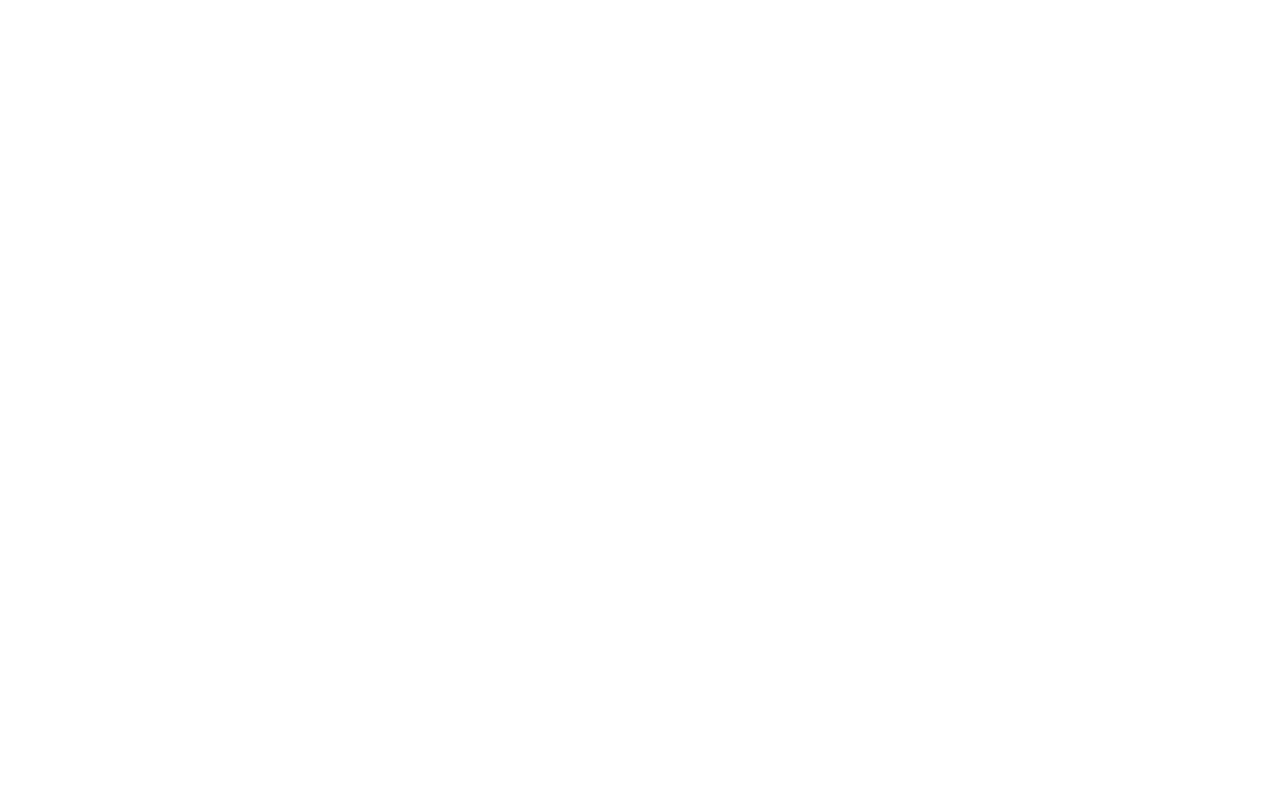
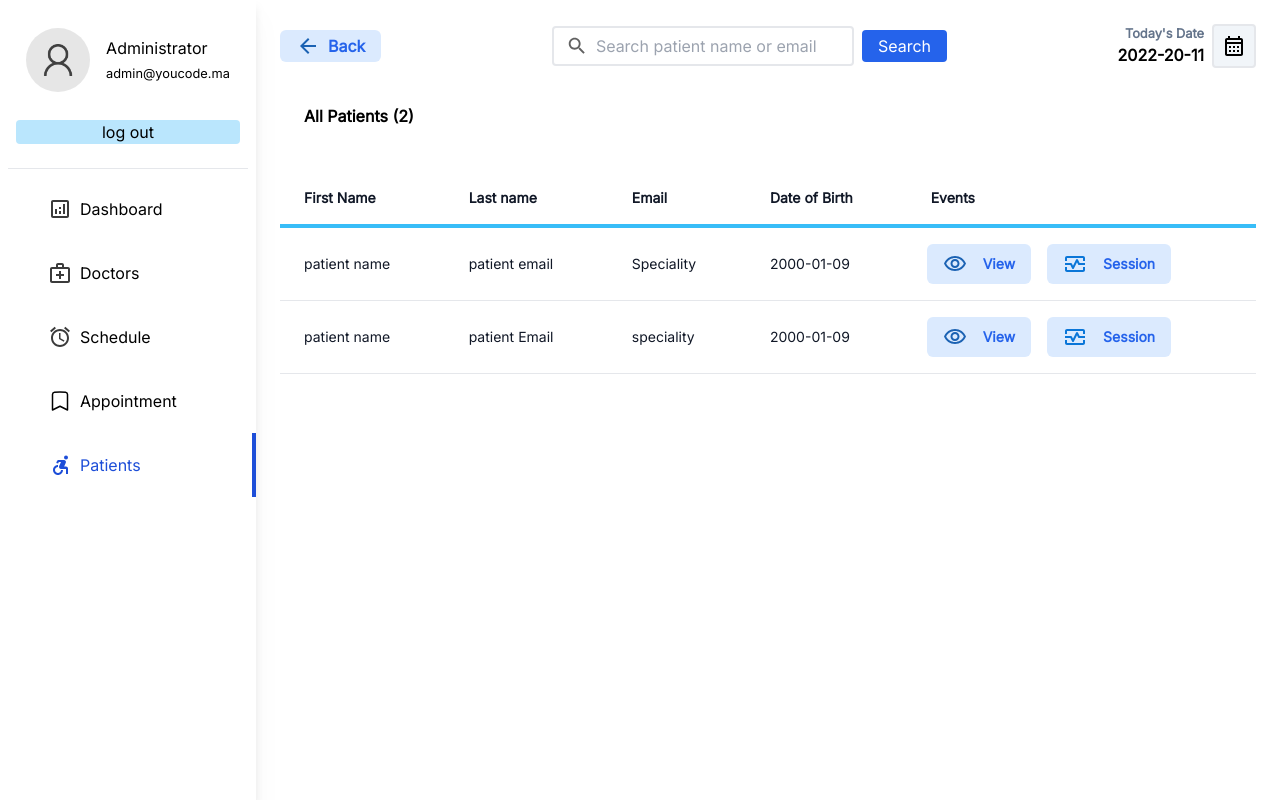
Before and after one commit to kfifel/Gestion-RDV-Hopital, a PHP site: page /admin-interfaces/admin-patients.php in a window 1280 px wide. Before the commit the page is empty. Run offline with PHP 8.4, Linux system fonts and the light colour scheme; some libraries are stand-ins or nearby versions.

Commit message:
add admin_patients.php content

```diff
--- a/admin-interfaces/admin-patients.php
+++ b/admin-interfaces/admin-patients.php
@@ -0,0 +1,169 @@
+<!doctype html>
+<html lang="en">
+<?php
+$GLOBALS['page_title']="All patient";
+require "../includes/head.php";
+?>
+<body>
+<?php
+$GLOBALS['current_page'] = 'patients';
+include('../includes/admin-sidebar.php');
+?>
+<main class="ml-64 p-6 admin-dashboard flex flex-col gap-3">
+    <div class="header flex justify-between">
+        <div class="flex gap-2 items-center">
+            <button class=" flex gap-2 px-4 py-1 text-blue-600 rounded-md font-bold bg-blue-100">
+                <svg xmlns="http://www.w3.org/2000/svg" height="24px" viewBox="0 0 24 24" width="24px" fill="#1b62b3"><path d="M0 0h24v24H0V0z" fill="none"/><path d="M20 11H7.83l5.59-5.59L12 4l-8 8 8 8 1.41-1.41L7.83 13H20v-2z"/></svg>
+                Back
+            </button>
+        </div>
+        <form class="search flex gap-2 items-center w-100">
+            <div class="border-2 rounded p-1 px-3 flex items-center ">
+                <svg xmlns="http://www.w3.org/2000/svg" height="24px" viewBox="0 0 24 24" width="24px" fill="#616161"><path d="M0 0h24v24H0V0z" fill="none"/><path d="M15.5 14h-.79l-.28-.27C15.41 12.59 16 11.11 16 9.5 16 5.91 13.09 3 9.5 3S3 5.91 3 9.5 5.91 16 9.5 16c1.61 0 3.09-.59 4.23-1.57l.27.28v.79l5 4.99L20.49 19l-4.99-5zm-6 0C7.01 14 5 11.99 5 9.5S7.01 5 9.5 5 14 7.01 14 9.5 11.99 14 9.5 14z"/></svg>
+                <input class="p-2 h-7 w-full focus:outline-0" type="text" name="search" placeholder="Search patient name or email">
+            </div>
+            <button class="bg-blue-600  px-4 h-8 rounded text-white" type="submit" name="search" >Search</button>
+        </form>
+        <div class="date flex gap-2">
+            <div class="font-bold">
+                <small class="block text-slate-500 text-right">Today's Date</small>
+                <span class="">2022-20-11</span>
+            </div>
+            <div class="h-11 w-11 flex justify-center items-center border-2 rounded bg-slate-100">
+                <svg xmlns="http://www.w3.org/2000/svg" enable-background="new 0 0 24 24" height="24px" viewBox="0 0 24 24" width="24px" fill="#000000"><g><rect fill="none" height="24" width="24"/></g><g><path d="M19,4h-1V2h-2v2H8V2H6v2H5C3.89,4,3.01,4.9,3.01,6L3,20c0,1.1,0.89,2,2,2h14c1.1,0,2-0.9,2-2V6C21,4.9,20.1,4,19,4z M19,20 H5V10h14V20z M19,8H5V6h14V8z M9,14H7v-2h2V14z M13,14h-2v-2h2V14z M17,14h-2v-2h2V14z M9,18H7v-2h2V18z M13,18h-2v-2h2V18z M17,18 h-2v-2h2V18z"/></g></svg>
+            </div>
+        </div>
+    </div>
+
+    <h6 class ="font-bold m-4 p-2">
+        All Patients <span>(2)</span>
+    </h6>
+
+    <section>
+        <div class="flex flex-col">
+            <div class="overflow-x-auto sm:-mx-6 lg:-mx-8">
+                <div class="py-2 inline-block min-w-full sm:px-6 lg:px-8">
+                    <div class="overflow-hidden">
+                        <table class="min-w-full">
+                            <thead class="bg-white border-b-4 border-sky-400 font-bold">
+                            <tr>
+                                <th scope="col" class="text-sm text-gray-900 px-6 py-4 text-left ">
+                                    First Name
+                                </th>
+                                <th scope="col" class="text-sm text-gray-900 px-6 py-4 text-left">
+                                    Last name
+                                </th>
+                                <th scope="col" class="text-sm text-gray-900 px-6 py-4 text-left">
+                                    Email
+                                </th>
+                                <th scope="col" class="text-sm text-gray-900 px-6 py-4 text-left">
+                                    Date of Birth
+                                </th>
+                                <th scope="col" class="text-sm text-gray-900 px-6 py-4 text-left">
+                                    Events
+                                </th>
+                            </tr>
+                            </thead>
+                            <tbody>
+                            <tr class="bg-white border-b transition duration-300 ease-in-out hover:bg-gray-100">
+                                <td class="px-6 py-4 whitespace-nowrap text-sm font-medium text-gray-900">
+                                    patient name
+                                </td>
+                                <td class="text-sm text-gray-900 font-medium  px-6 py-4 whitespace-nowrap">
+                                    patient email
+                                </td>
+                                <td class="text-sm text-gray-900 font-medium px-6 py-4 whitespace-nowrap">
+                                    Speciality
+                                </td>
+                                <td class="text-sm text-gray-900 font-medium px-6 py-4 whitespace-nowrap">
+                                    2000-01-09
+                                </td>
+                                <td class="flex text-sm gap-4 px-5 text-gray-900 font-light px-4 py-4 whitespace-nowrap">
+                                    <button data-modal-toggle="staticModal" class="px-4 flex gap-4 items-center py-2 text-blue-600 rounded-md font-bold bg-blue-100">
+                                        <svg xmlns="http://www.w3.org/2000/svg" height="24px" viewBox="0 0 24 24" width="24px" fill="#1b62b3"><path d="M0 0h24v24H0V0z" fill="none"/><path d="M12 6c3.79 0 7.17 2.13 8.82 5.5C19.17 14.87 15.79 17 12 17s-7.17-2.13-8.82-5.5C4.83 8.13 8.21 6 12 6m0-2C7 4 2.73 7.11 1 11.5 2.73 15.89 7 19 12 19s9.27-3.11 11-7.5C21.27 7.11 17 4 12 4zm0 5c1.38 0 2.5 1.12 2.5 2.5S13.38 14 12 14s-2.5-1.12-2.5-2.5S10.62 9 12 9m0-2c-2.48 0-4.5 2.02-4.5 4.5S9.52 16 12 16s4.5-2.02 4.5-4.5S14.48 7 12 7z"/></svg>
+                                        View
+                                    </button>
+                                    <button class="px-4 flex gap-4 items-center py-2 text-blue-600 rounded-md font-bold bg-blue-100">
+
+                                        <svg xmlns="http://www.w3.org/2000/svg" enable-background="new 0 0 24 24" height="24px" viewBox="0 0 24 24" width="24px" fill="#0A76D8"><g><rect fill="none" height="24" width="24"/></g><g><g><path d="M20,4H4C2.9,4,2,4.9,2,6v3h2V6h16v3h2V6C22,4.9,21.1,4,20,4z"/><path d="M20,18H4v-3H2v3c0,1.1,0.9,2,2,2h16c1.1,0,2-0.9,2-2v-3h-2V18z"/><path d="M14.89,7.55c-0.34-0.68-1.45-0.68-1.79,0L10,13.76l-1.11-2.21C8.72,11.21,8.38,11,8,11H2v2h5.38l1.72,3.45 C9.28,16.79,9.62,17,10,17s0.72-0.21,0.89-0.55L14,10.24l1.11,2.21C15.28,12.79,15.62,13,16,13h6v-2h-5.38L14.89,7.55z"/></g></g></svg>
+                                        Session
+                                    </button>
+                                </td>
+                            </tr>
+                            <tr class="bg-white border-b transition duration-300 ease-in-out hover:bg-gray-100">
+                                <td class="px-6 py-4 whitespace-nowrap text-sm font-medium text-gray-900">
+                                    patient name
+                                </td>
+                                <td class="text-sm text-gray-900 font-medium  px-6 py-4 whitespace-nowrap">
+                                    patient Email
+                                </td>
+                                <td class="text-sm text-gray-900 font-medium px-6 py-4 whitespace-nowrap">
+                                    speciality
+                                </td>
+                                <td class="text-sm text-gray-900 font-medium px-6 py-4 whitespace-nowrap">
+                                    2000-01-09
+                                </td>
+                                <td class="flex text-sm gap-4 px-5 text-gray-900 font-light px-4 py-4 whitespace-nowrap">
+                                    <button data-modal-toggle="staticModal" class="px-4 flex gap-4 items-center py-2 text-blue-600 rounded-md font-bold bg-blue-100">
+                                        <svg xmlns="http://www.w3.org/2000/svg" height="24px" viewBox="0 0 24 24" width="24px" fill="#1b62b3"><path d="M0 0h24v24H0V0z" fill="none"/><path d="M12 6c3.79 0 7.17 2.13 8.82 5.5C19.17 14.87 15.79 17 12 17s-7.17-2.13-8.82-5.5C4.83 8.13 8.21 6 12 6m0-2C7 4 2.73 7.11 1 11.5 2.73 15.89 7 19 12 19s9.27-3.11 11-7.5C21.27 7.11 17 4 12 4zm0 5c1.38 0 2.5 1.12 2.5 2.5S13.38 14 12 14s-2.5-1.12-2.5-2.5S10.62 9 12 9m0-2c-2.48 0-4.5 2.02-4.5 4.5S9.52 16 12 16s4.5-2.02 4.5-4.5S14.48 7 12 7z"/></svg>
+                                        View
+                                    </button>
+                                    <button class="px-4 flex gap-4 items-center py-2 text-blue-600 rounded-md font-bold bg-blue-100">
+
+                                        <svg xmlns="http://www.w3.org/2000/svg" enable-background="new 0 0 24 24" height="24px" viewBox="0 0 24 24" width="24px" fill="#0A76D8"><g><rect fill="none" height="24" width="24"/></g><g><g><path d="M20,4H4C2.9,4,2,4.9,2,6v3h2V6h16v3h2V6C22,4.9,21.1,4,20,4z"/><path d="M20,18H4v-3H2v3c0,1.1,0.9,2,2,2h16c1.1,0,2-0.9,2-2v-3h-2V18z"/><path d="M14.89,7.55c-0.34-0.68-1.45-0.68-1.79,0L10,13.76l-1.11-2.21C8.72,11.21,8.38,11,8,11H2v2h5.38l1.72,3.45 C9.28,16.79,9.62,17,10,17s0.72-0.21,0.89-0.55L14,10.24l1.11,2.21C15.28,12.79,15.62,13,16,13h6v-2h-5.38L14.89,7.55z"/></g></g></svg>
+                                        Session
+                                    </button>
+                                </td>
+                            </tr>
+                            </tbody>
+                        </table>
+                    </div>
+                </div>
+            </div>
+        </div>
+    </section>
+</main>
+
+
+
+<!-- Modal toggle -->
+<button class="block text-white bg-blue-700 hover:bg-blue-800 focus:ring-4 focus:outline-none focus:ring-blue-300 font-medium rounded-lg text-sm px-5 py-2.5 text-center dark:bg-blue-600 dark:hover:bg-blue-700 dark:focus:ring-blue-800" type="button" >
+    Toggle modal
+</button>
+
+<!-- Main modal -->
+<div id="staticModal" data-modal-backdrop="static" tabindex="-1" aria-hidden="true" class="fixed top-0 left-0 right-0 z-50 hidden w-full p-4 overflow-x-hidden overflow-y-auto md:inset-0 h-modal md:h-full">
+    <div class="relative w-full h-full max-w-2xl md:h-auto">
+        <!-- Modal content -->
+        <div class="relative bg-white rounded-lg shadow dark:bg-gray-700">
+            <!-- Modal header -->
+            <div class="flex items-start justify-between p-4 border-b rounded-t dark:border-gray-600">
+                <h3 class="text-xl font-semibold text-gray-900 dark:text-white">
+                    Static modal
+                </h3>
+                <button type="button" class="text-gray-400 bg-transparent hover:bg-gray-200 hover:text-gray-900 rounded-lg text-sm p-1.5 ml-auto inline-flex items-center dark:hover:bg-gray-600 dark:hover:text-white" data-modal-toggle="staticModal">
+                    <svg class="w-5 h-5" fill="currentColor" viewBox="0 0 20 20" xmlns="http://www.w3.org/2000/svg"><path fill-rule="evenodd" d="M4.293 4.293a1 1 0 011.414 0L10 8.586l4.293-4.293a1 1 0 111.414 1.414L11.414 10l4.293 4.293a1 1 0 01-1.414 1.414L10 11.414l-4.293 4.293a1 1 0 01-1.414-1.414L8.586 10 4.293 5.707a1 1 0 010-1.414z" clip-rule="evenodd"></path></svg>
+                </button>
+            </div>
+            <!-- Modal body -->
+            <div class="p-6 space-y-6">
+                <p class="text-base leading-relaxed text-gray-500 dark:text-gray-400">
+                    With less than a month to go before the European Union enacts new consumer privacy laws for its citizens, companies around the world are updating their terms of service agreements to comply.
+                </p>
+                <p class="text-base leading-relaxed text-gray-500 dark:text-gray-400">
+                    The European Union’s General Data Protection Regulation (G.D.P.R.) goes into effect on May 25 and is meant to ensure a common set of data rights in the European Union. It requires organizations to notify users as soon as possible of high-risk data breaches that could personally affect them.
+                </p>
+            </div>
+            <!-- Modal footer -->
+            <div class="flex items-center p-6 space-x-2 border-t border-gray-200 rounded-b dark:border-gray-600">
+                <button data-modal-toggle="staticModal" type="button" class="text-white bg-blue-700 hover:bg-blue-800 focus:ring-4 focus:outline-none focus:ring-blue-300 font-medium rounded-lg text-sm px-5 py-2.5 text-center dark:bg-blue-600 dark:hover:bg-blue-700 dark:focus:ring-blue-800">I accept</button>
+                <button data-modal-toggle="staticModal" type="button" class="text-gray-500 bg-white hover:bg-gray-100 focus:ring-4 focus:outline-none focus:ring-blue-300 rounded-lg border border-gray-200 text-sm font-medium px-5 py-2.5 hover:text-gray-900 focus:z-10 dark:bg-gray-700 dark:text-gray-300 dark:border-gray-500 dark:hover:text-white dark:hover:bg-gray-600 dark:focus:ring-gray-600">Decline</button>
+            </div>
+        </div>
+    </div>
+</div>
+
+
+<script src="https://cdn.tailwindcss.com"></script>
+</body>
+</html>
--- a/patient-interfaces/patient-all-doctors.php
+++ b/patient-interfaces/patient-all-doctors.php
@@ -10,7 +10,7 @@
         include('../includes/paitent-sidebar.php');
     ?>
     <main class="ml-64 p-6 admin-dashboard flex flex-col gap-3">
-        <div class="header flex justify-around">
+        <div class="header flex justify-between">
             <div class="flex gap-2 items-center">
                 <button class=" flex gap-2 px-4 py-1 text-blue-600 rounded-md font-bold bg-blue-100">
                     <svg xmlns="http://www.w3.org/2000/svg" height="24px" viewBox="0 0 24 24" width="24px" fill="#1b62b3"><path d="M0 0h24v24H0V0z" fill="none"/><path d="M20 11H7.83l5.59-5.59L12 4l-8 8 8 8 1.41-1.41L7.83 13H20v-2z"/></svg>
```
Also changed, not shown: doctor-interfaces/doctor-my-appointments.php (+9 -8 lines), 1 other file.
